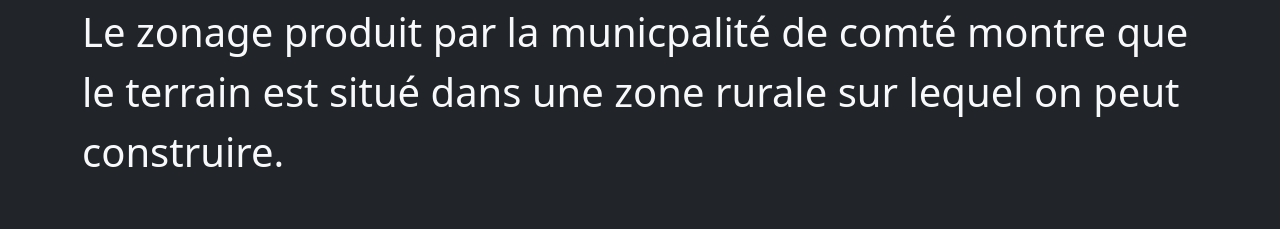
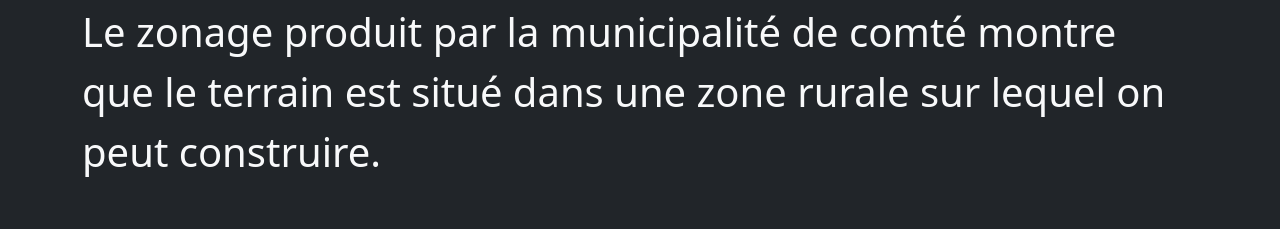
Before and after one commit to aubertroy/terrain, a React app: page zonage.html in a window 1280 px wide. Shown: the part 186-415 px from the top of the page. Built offline with nearby package versions, Linux system fonts and the light colour scheme.

Commit message:
municipalite

```diff
--- a/zonage.html
+++ b/zonage.html
@@ -38,7 +38,7 @@
                   <h1><span class="text-warning">Environnement urbain</span></h1>
                     <p class="lead" my-4 mr-5>
                       <span class="fs-1">
-                        Le zonage produit par la municpalité de comté montre
+                        Le zonage produit par la municipalité de comté montre
                          que le terrain est situé dans une zone rurale sur lequel on peut construire.<br>
                       </span>
                     </p>
```
Also changed, not shown: 1 other file.
